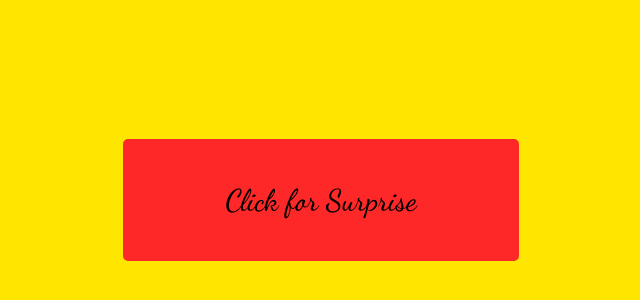
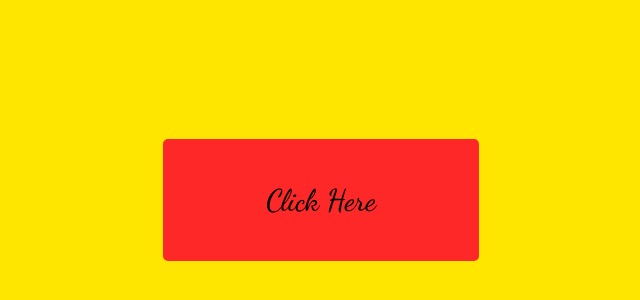
Before and after one commit to umairyousif239/FubWeb, a plain HTML site: page index.html in a window 1280 px wide. Shown: the part 152-452 px from the top of the page, without its empty margins (319-959 px from the left). Drawn offline with Linux system fonts and the light colour scheme.

Commit message:
Update index.html

```diff
--- a/index.html
+++ b/index.html
@@ -6,12 +6,12 @@
     <meta name="viewport" content="width=device-width, initial-scale=1.0">
     <link rel="stylesheet" href="index.css">
     <link href="https://fonts.googleapis.com/css2?family=Dancing+Script:wght@500&display=swap" rel="stylesheet">
-    <title>button</title>
+    <title>Click the Button</title>
 </head>
 <body>
         <div class="container">
             <div class="vertical-center">
-                <button id="btn" onclick="audio.play();">Click for Surprise</button>
+                <button id="btn" onclick="audio.play();">Click Here</button>
                 <script type="text/javascript">
                     const audio = new Audio();
                     audio.src = "\audio.mp3";
```
